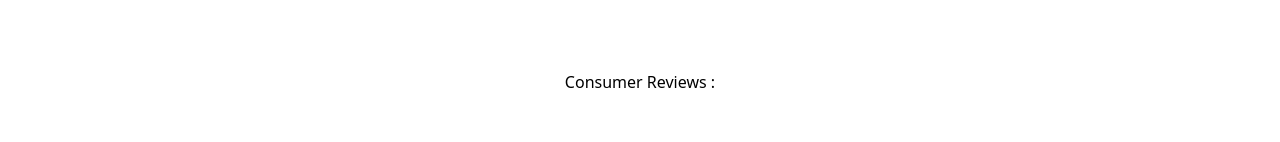
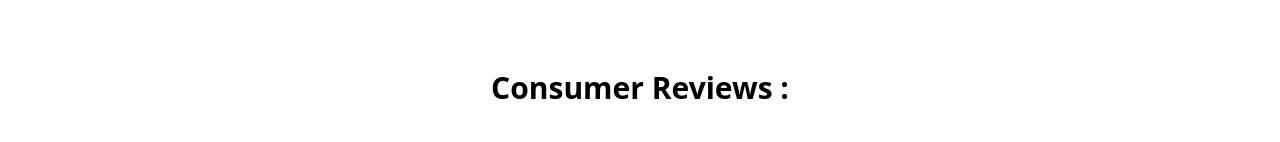
Before and after one commit to Hossain-Sajjad/desired-gadgetry, a React (Create React App) app: page / in a window 1280 px wide. Shown: the part 390-532 px from the top of the page. Built offline with nearby package versions, Linux system fonts and the light colour scheme.

Commit message:
final commit

```diff
--- a/src/components/Home/Home.js
+++ b/src/components/Home/Home.js
@@ -26,7 +26,7 @@ const Home = () => {
                 </div>
             </div>
             <div className='my-20'>
-                <h3>Consumer Reviews :</h3>
+                <h3 className='text-3xl font-bold'>Consumer Reviews :</h3>
                 <div className='home-reviews-container'>
                     {
                         reviews.slice(0, 3).map(review => <Review
```
